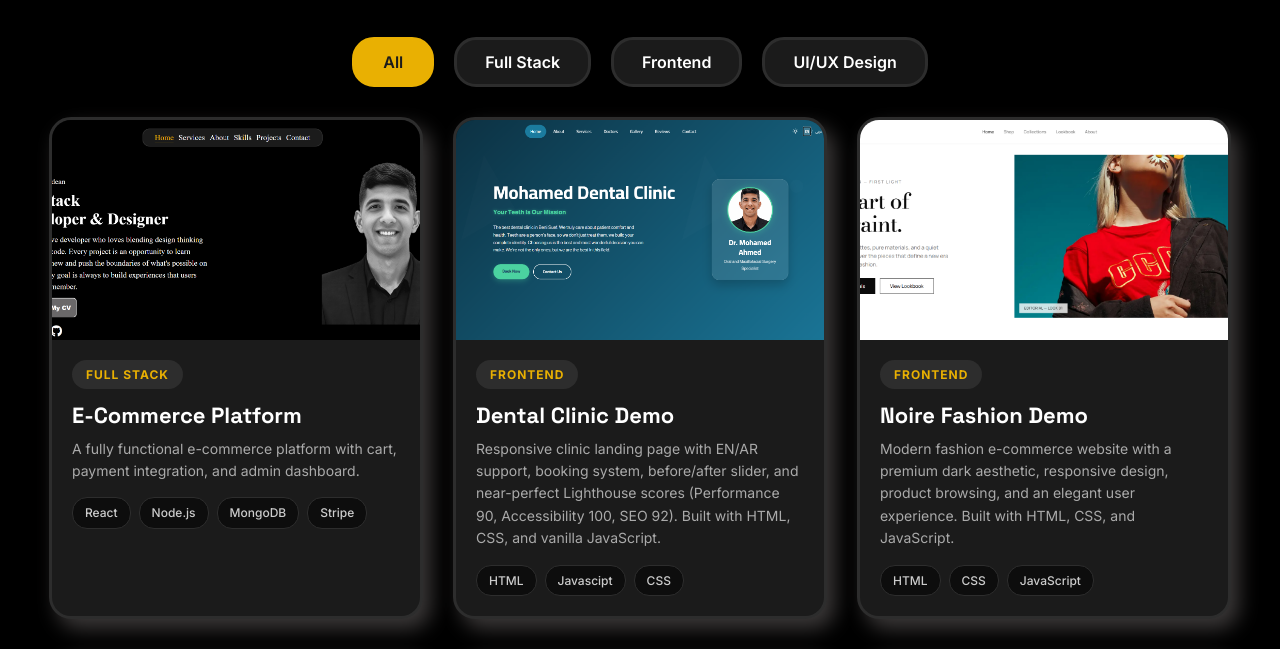
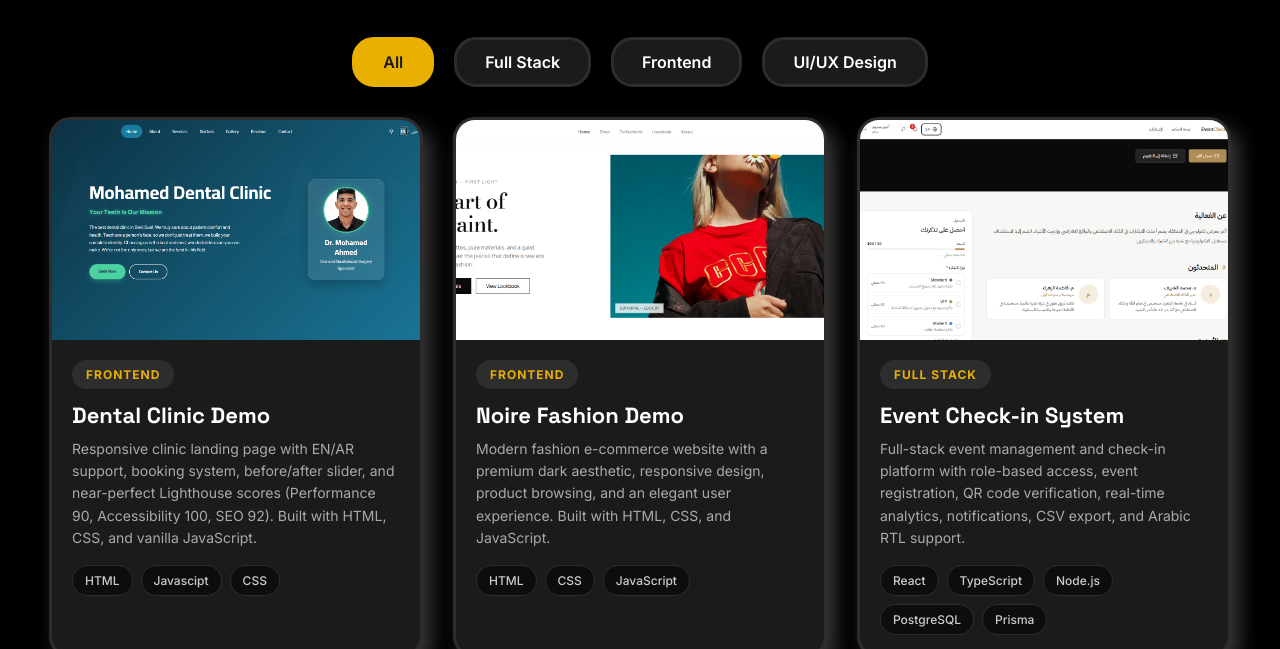
Before and after one commit to 5NOUR/NourEldean-portfolio, a plain HTML site: page projects.html in a window 1280 px wide. Shown: the part 294-943 px from the top of the page. Drawn offline with Linux system fonts and the light colour scheme.

Commit message:
Delete Project Card 1 from projects grid
Removed Project Card 1 from the projects grid section.

```diff
--- a/projects.html
+++ b/projects.html
@@ -93,37 +93,6 @@
 
     <!-- ====== PROJECTS GRID ====== -->
     <section class="projects-grid">
-      <!-- Project Card 1 -->
-      <div class="project-card" data-category="fullstack">
-        <div class="project-image">
-          <img src="assets/media/project.png" alt="E-Commerce Project" />
-          <div class="project-overlay">
-            <div class="project-links">
-              <a href="#" target="_blank" class="project-link">
-                <i class="fa-solid fa-arrow-up-right-from-square"></i> Live Demo
-              </a>
-              <a href="#" target="_blank" class="project-link">
-                <i class="fa-brands fa-github"></i> Source Code
-              </a>
-            </div>
-          </div>
-        </div>
-        <div class="project-info">
-          <span class="project-category">Full Stack</span>
-          <h3 class="project-title">E-Commerce Platform</h3>
-          <p class="project-description">
-            A fully functional e-commerce platform with cart, payment
-            integration, and admin dashboard.
-          </p>
-          <div class="project-tech">
-            <span>React</span>
-            <span>Node.js</span>
-            <span>MongoDB</span>
-            <span>Stripe</span>
-          </div>
-        </div>
-      </div>
-
       <!-- Project Card 2 -->
       <div class="project-card" data-category="frontend">
         <div class="project-image">
```
